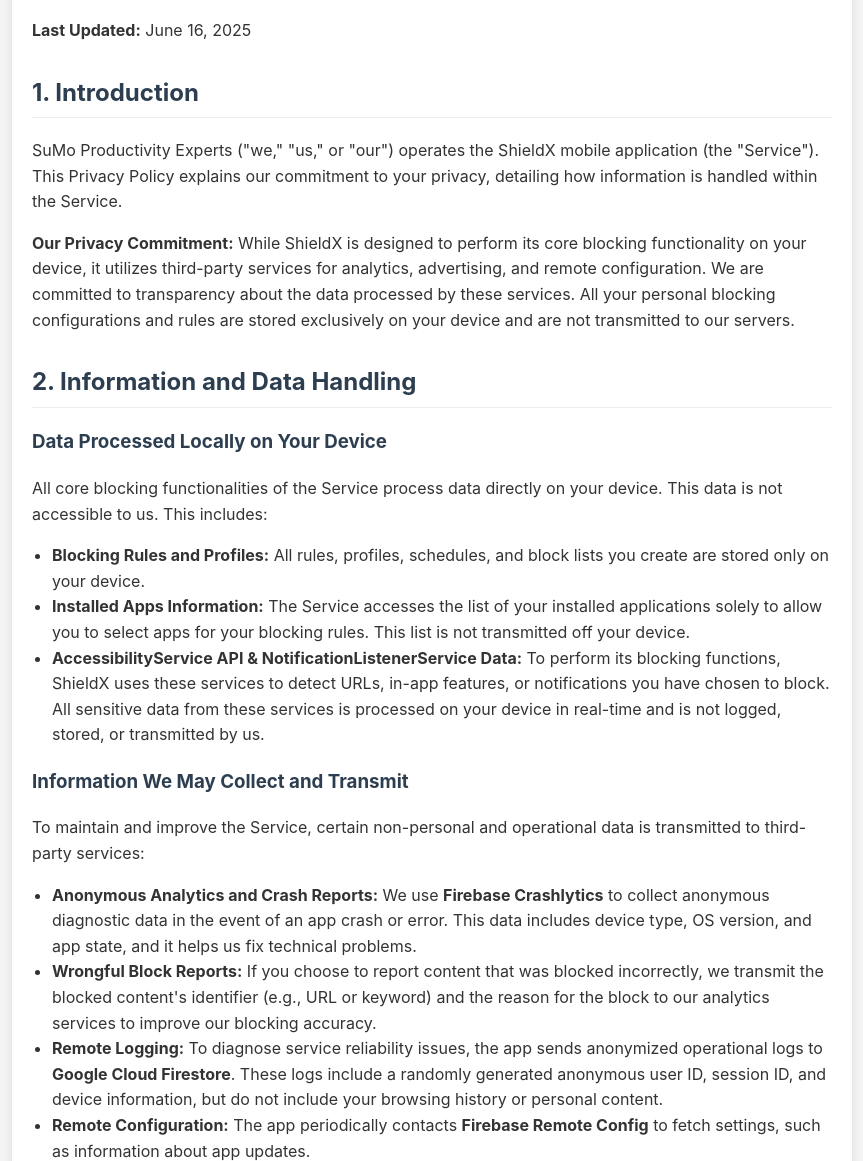
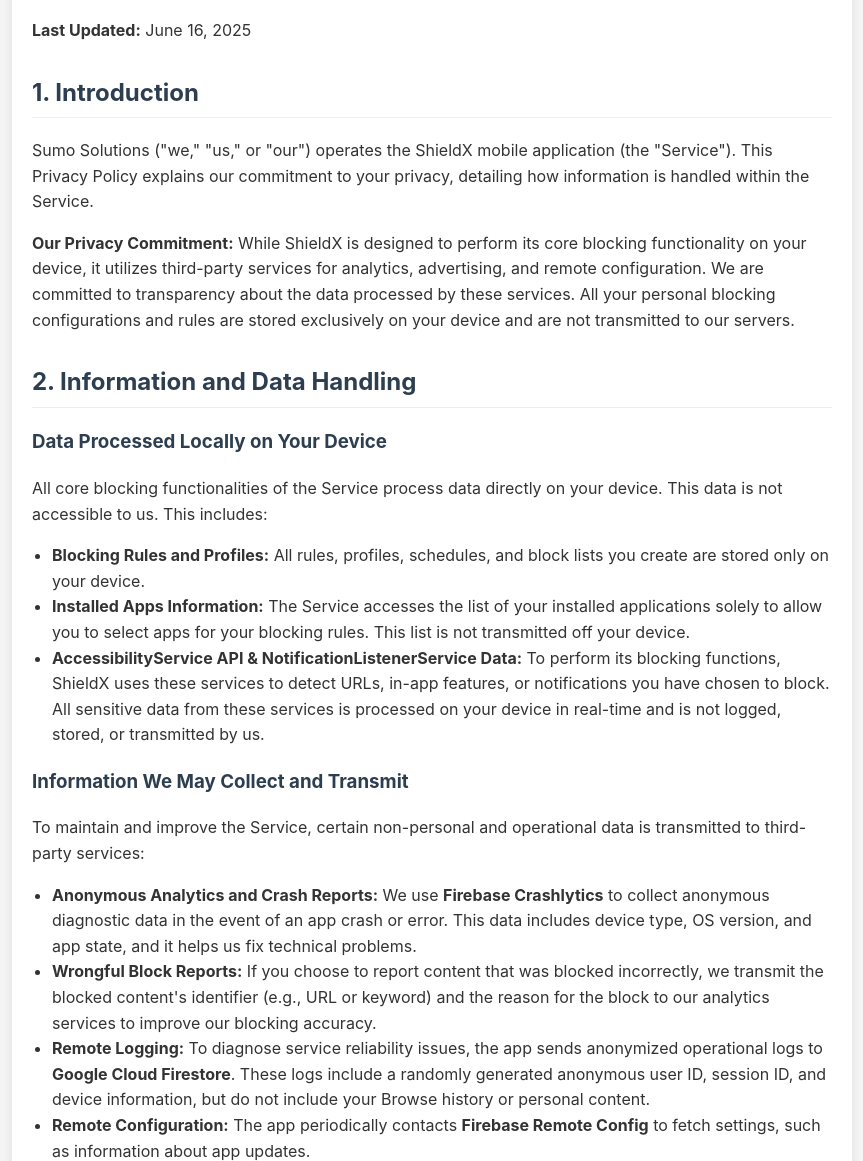
Before and after one commit to SuMo-Productivity/sumosols, a plain HTML site: page privacy.html in a window 1280 px wide. Shown: the part 128-1289 px from the top of the page, without its empty margins (208-1071 px from the left). Drawn offline with Linux system fonts and the light colour scheme.

Commit message:
Update privacy.html

```diff
--- a/privacy.html
+++ b/privacy.html
@@ -40,11 +40,10 @@
         <p><strong>Last Updated:</strong> June 16, 2025</p>
 
         <h2>1. Introduction</h2>
-        <p>SuMo Productivity Experts ("we," "us," or "our") operates the ShieldX mobile application (the "Service"). This Privacy Policy explains our commitment to your privacy, detailing how information is handled within the Service.</p>
+        <p>Sumo Solutions ("we," "us," or "our") operates the ShieldX mobile application (the "Service"). This Privacy Policy explains our commitment to your privacy, detailing how information is handled within the Service.</p>
         <p><strong>Our Privacy Commitment:</strong> While ShieldX is designed to perform its core blocking functionality on your device, it utilizes third-party services for analytics, advertising, and remote configuration. We are committed to transparency about the data processed by these services. All your personal blocking configurations and rules are stored exclusively on your device and are not transmitted to our servers.</p>
 
         <h2>2. Information and Data Handling</h2>
-
         <h3>Data Processed Locally on Your Device</h3>
         <p>All core blocking functionalities of the Service process data directly on your device. This data is not accessible to us. This includes:</p>
         <ul>
@@ -52,17 +51,15 @@
             <li><strong>Installed Apps Information:</strong> The Service accesses the list of your installed applications solely to allow you to select apps for your blocking rules. This list is not transmitted off your device.</li>
             <li><strong>AccessibilityService API & NotificationListenerService Data:</strong> To perform its blocking functions, ShieldX uses these services to detect URLs, in-app features, or notifications you have chosen to block. All sensitive data from these services is processed on your device in real-time and is not logged, stored, or transmitted by us.</li>
         </ul>
-
         <h3>Information We May Collect and Transmit</h3>
         <p>To maintain and improve the Service, certain non-personal and operational data is transmitted to third-party services:</p>
         <ul>
             <li><strong>Anonymous Analytics and Crash Reports:</strong> We use <strong>Firebase Crashlytics</strong> to collect anonymous diagnostic data in the event of an app crash or error. This data includes device type, OS version, and app state, and it helps us fix technical problems.</li>
             <li><strong>Wrongful Block Reports:</strong> If you choose to report content that was blocked incorrectly, we transmit the blocked content's identifier (e.g., URL or keyword) and the reason for the block to our analytics services to improve our blocking accuracy.</li>
-            <li><strong>Remote Logging:</strong> To diagnose service reliability issues, the app sends anonymized operational logs to <strong>Google Cloud Firestore</strong>. These logs include a randomly generated anonymous user ID, session ID, and device information, but do not include your browsing history or personal content.</li>
+            <li><strong>Remote Logging:</strong> To diagnose service reliability issues, the app sends anonymized operational logs to <strong>Google Cloud Firestore</strong>. These logs include a randomly generated anonymous user ID, session ID, and device information, but do not include your Browse history or personal content.</li>
             <li><strong>Remote Configuration:</strong> The app periodically contacts <strong>Firebase Remote Config</strong> to fetch settings, such as information about app updates.</li>
             <li><strong>Advertising Identifiers:</strong> To support our Service, we display ads using <strong>Google AdMob</strong>. These services may collect device-specific identifiers (such as the Google Advertising ID or Apple's IDFA) to serve personalized or non-personalized ads and manage your consent choices via Google's User Messaging Platform (UMP) SDK.</li>
         </ul>
-
         <h2>3. Use of Data</h2>
         <p>Any data collected is used for the following limited purposes:</p>
         <ul>
@@ -70,11 +67,9 @@
             <li><strong>To Improve and Monitor the Service:</strong> To detect, prevent, and address technical issues using anonymous crash reports and operational logs.</li>
             <li><strong>To Support the Service:</strong> To provide you with advertising.</li>
         </ul>
-
         <h2>4. Advertising</h2>
         <p>We use Google AdMob to show advertisements, which helps keep the Service free. For users in regions like the European Economic Area (EEA) and the UK, we use Google's User Messaging Platform (UMP) SDK to manage your consent for personalized advertising. You can change your preferences at any time in the app's settings.</p>
         <p>For more information, please see <a href="https://policies.google.com/technologies/partner-sites" target="_blank">Google's partner sites policy</a> and <a href="https://policies.google.com/privacy" target="_blank">Privacy Policy</a>.</p>
-
         <h2>5. Service Providers</h2>
         <p>We use third-party companies for the following purposes:</p>
         <ul>
@@ -83,16 +78,12 @@
             <li><strong>Google AdMob:</strong> To serve advertisements.</li>
         </ul>
         <p>These third parties are bound by their own privacy policies and are obligated not to disclose or use the information for any other purpose.</p>
-
         <h2>6. Data Retention</h2>
         <p>Since all personal data is stored locally on your device, we do not retain any personal information on our servers. Anonymous crash reports, logs, and advertising data are retained according to our third-party providers' policies.</p>
-
         <h2>7. International Data Transfers</h2>
         <p>The limited anonymous data we collect may be processed by our third-party providers in countries outside your residence. These providers maintain appropriate safeguards for international data transfers.</p>
-
         <h2>8. Your Data Rights and Control</h2>
         <p>Since all your personal data (such as blocking rules) is stored locally on your device, you have full control over it. You can delete all your data at any time by clearing the application's data from your device's settings or by uninstalling the application.</p>
-
         <h2>9. Your Privacy Rights (GDPR/CCPA)</h2>
         <p>Depending on your location, you may have rights under applicable data protection laws, such as the GDPR or CCPA, including the right to:</p>
         <ul>
@@ -101,15 +92,12 @@
             <li>Withdraw consent for data processing (e.g., personalized ads)</li>
         </ul>
         <p>You may exercise these rights by contacting us at <strong>support@sumosols.com</strong>. You can also update your ad consent preferences within the app settings at any time.</p>
-
         <h2>10. Children's Privacy</h2>
         <p><strong>ShieldX is not intended for use by children under the age of 13.</strong> We do not knowingly collect, use, or transmit any personal information from children under 13. Because the app includes services that automatically collect data (e.g., advertising IDs, crash reports, remote configuration), it is not compliant with child privacy laws such as COPPA for users under 13.</p>
         <p>If you are a parent or guardian and believe that your child under 13 has used the app and provided us with any information, please contact us immediately at <strong>support@sumosols.com</strong>, and we will take steps to delete any data associated with that use.</p>
         <p><strong>By installing or using ShieldX, you affirm that you are at least 13 years of age.</strong></p>
-
         <h2>11. Changes to This Privacy Policy</h2>
         <p>We may update our Privacy Policy from time to time. We will notify you of any changes by posting the new Privacy Policy on this page. You are advised to review this Privacy Policy periodically for any changes.</p>
-
         <h2>12. Contact Us</h2>
         <p>If you have any questions about this Privacy Policy, please contact us:</p>
         <ul>
@@ -117,7 +105,7 @@
         </ul>
 
         <div class="footer">
-            <p>&copy; 2025 ShieldX. All rights reserved.</p>
+            <p>&copy; 2025 ShieldX. All Rights Reserved.</p>
         </div>
     </div>
 </body>
```
